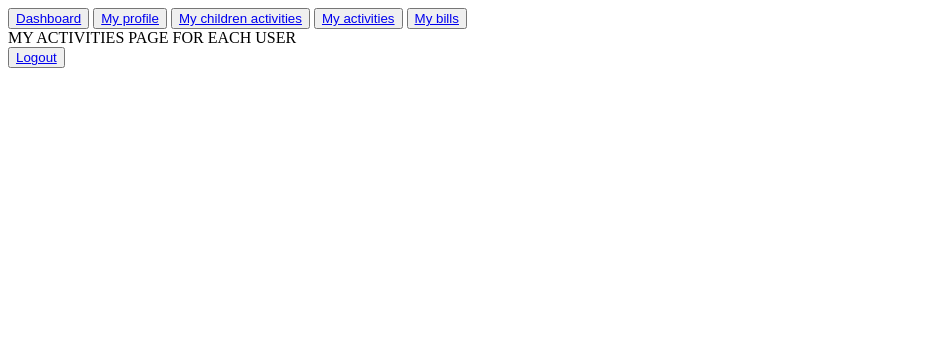
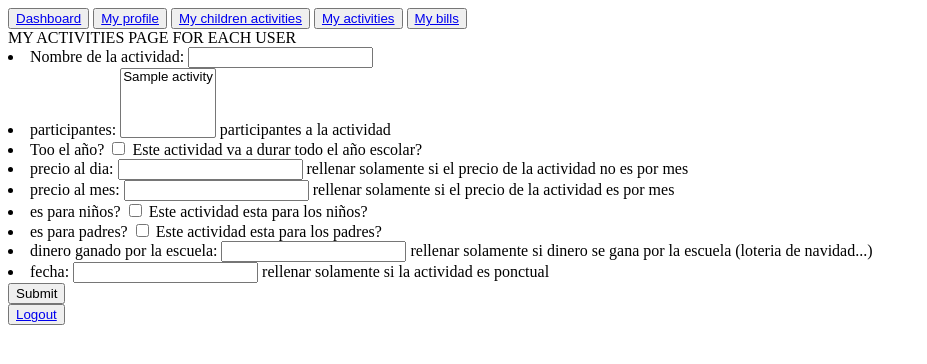
Before and after one commit to oliviersamin/colegio_andolino, a Django app: page /my-activities in a window 1280 px wide. Shown: the top 364 px of the page, without its empty margins (0-927 px from the left). Run offline with Django 4.2, Linux system fonts and the light colour scheme; a user stored in the database is signed in; tables that the repository leaves empty hold one stand-in row (values such as "Sample post").

Commit message:
on-going work: MyActivity form to create and update activity for a parent.

```diff
--- a/andolina/school_site/forms/__init__.py
+++ b/andolina/school_site/forms/__init__.py
@@ -1,5 +1,6 @@
 from .my_profile import ProfileForm
-
+from .my_activities import  MyActivity
 __all__ = [
     ProfileForm,
+    MyActivity,
 ]
--- /dev/null
+++ b/andolina/school_site/forms/my_activities.py
@@ -0,0 +1,28 @@
+from django import forms
+from v1.models import Activity
+
+
+class MyActivity(forms.Form):
+    PARTICIPANTS = [(activity, activity.name) for activity in Activity.objects.all()]
+    name = forms.CharField(required=False, label='Nombre de la actividad', max_length=40)
+    users = forms.MultipleChoiceField(required=False, label='participantes', choices=PARTICIPANTS, help_text='participantes a la actividad')
+    is_all_year = forms.BooleanField(required=False, label='Too el año?', help_text='Este actividad va a durar todo el año escolar?')
+    price_per_day = forms.FloatField(required=False, label='precio al dia', help_text='rellenar solamente si el precio de la actividad no es por mes')
+    price_per_month = forms.FloatField(required=False, label='precio al mes', help_text='rellenar solamente si el precio de la actividad es por mes')
+    is_for_children = forms.BooleanField(required=False, label='es para niños?', help_text='Este actividad esta para los niños?')
+    is_for_parents = forms.BooleanField(required=False, label='es para padres?', help_text='Este actividad esta para los padres?')
+    money_earned_by_school = forms.FloatField(required=False, label='dinero ganado por la escuela', help_text='rellenar solamente si dinero se gana por la escuela (loteria de navidad...)')
+    date = forms.DateField(required=False, label='fecha', help_text='rellenar solamente si la actividad es ponctual')
+
+    def get_all_fields_names_and_values(self):
+        return {
+            'name': self.name,
+            'users': self.users,
+            'is_all_year': self.is_all_year,
+            'price_per_day': self.price_per_day,
+            'price_per_month': self.price_per_month,
+            'is_for_children': self.is_for_children,
+            'is_for_parents': self.is_for_parents,
+            'money_earned_by_school': self.money_earned_by_school,
+            'date':self.date,
+        }
--- a/andolina/school_site/templates/school_site/my_activities.html
+++ b/andolina/school_site/templates/school_site/my_activities.html
@@ -3,9 +3,14 @@
 {% block content %}
 {% if user.is_authenticated %}
 MY ACTIVITIES PAGE FOR EACH USER
+       <form action="" method="post">
+    {% csrf_token %}
+    {{ form.as_ul }}
+    <input type="submit" value="Submit">
+    </form>
+
     <div id="buttons">
-        <button id="login"><a class="home_buttons" href="{%url 'logout'%}">
-        Logout</a></button>
+        <button id="login"><a class="home_buttons" href="{%url 'logout'%}">Logout</a></button>
     </div>
 {% else %}
 PAGE NOT AVAILABLE
--- a/andolina/school_site/views.py
+++ b/andolina/school_site/views.py
@@ -7,7 +7,10 @@ from school_site.utils import (
     children_and_dates,
 )
 from school_site.constants import BANNER
-from school_site.forms import ProfileForm
+from school_site.forms import (
+    ProfileForm,
+    MyActivity,
+)
 from school_site.utils import (
     update_username_with_form,
     set_initial_fields_profile_form,
@@ -116,8 +119,14 @@ class MyActivities(View):
     template_name = 'school_site/my_activities.html'
 
     def get(self, request):
-        context = BANNER
         if request.user.is_authenticated:
+            context = BANNER
+            user = request.user
+            parent = Parent.objects.get(user=user)
+            # dict_initial = set_initial_fields_profile_form(user=user, parent=parent)
+            form = MyActivity(request.POST or None)  # , initial=dict_initial)
+            context['form'] = form
+            context['children'] = parent.child()
             return render(request, self.template_name, context=context)
         return redirect('school_site:home')
 
```
